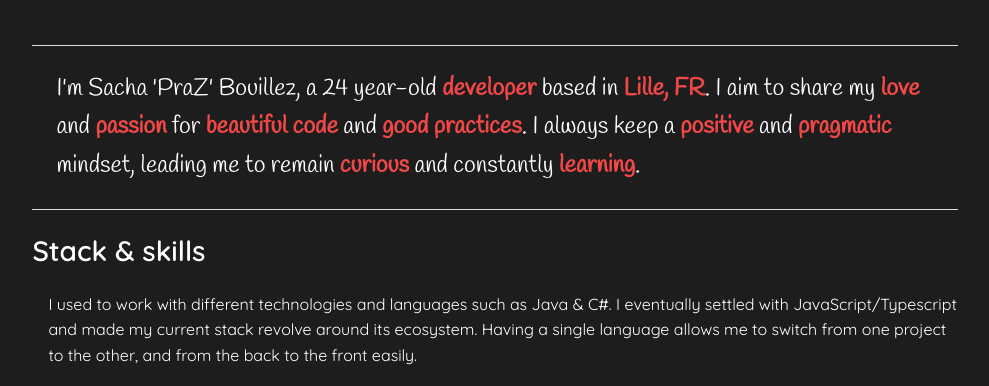
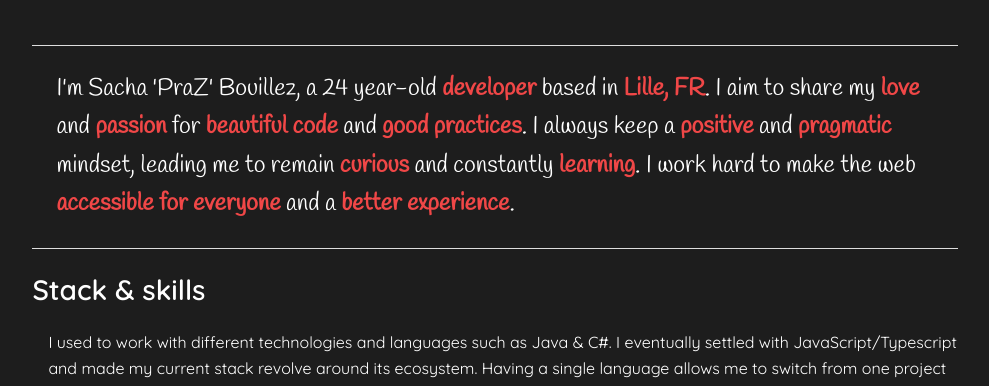
Before and after one commit to prazdevs/praz-dev-old, a Gatsby site: page /me in a window 1280 px wide. Shown: the part 163-549 px from the top of the page, without its empty margins (145-1134 px from the left). Built offline with nearby package versions, Linux system fonts and the light colour scheme; Gatsby itself is replaced by a stand-in of ours.

Commit message:
add content

```diff
--- a/content/about/about-me.md
+++ b/content/about/about-me.md
@@ -68,4 +68,4 @@ timeline:
   }
 ---
 
-I'm Sacha 'PraZ' Bouillez, a 24 year-old **developer** based in **Lille, FR**. I aim to share my **love** and **passion** for **beautiful code** and **good practices**. I always keep a **positive** and **pragmatic** mindset, leading me to remain **curious** and constantly **learning**.
+I'm Sacha 'PraZ' Bouillez, a 24 year-old **developer** based in **Lille, FR**. I aim to share my **love** and **passion** for **beautiful code** and **good practices**. I always keep a **positive** and **pragmatic** mindset, leading me to remain **curious** and constantly **learning**. I work hard to make the web **accessible for everyone** and a **better experience**.
```
